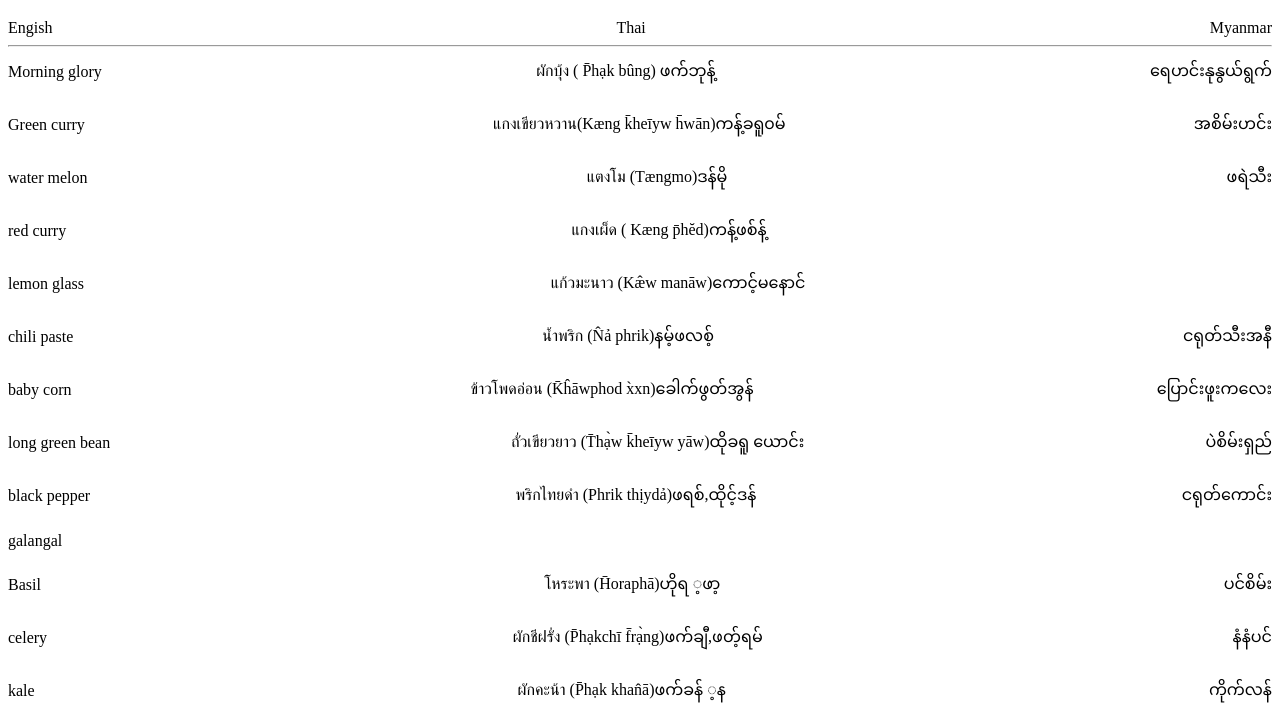
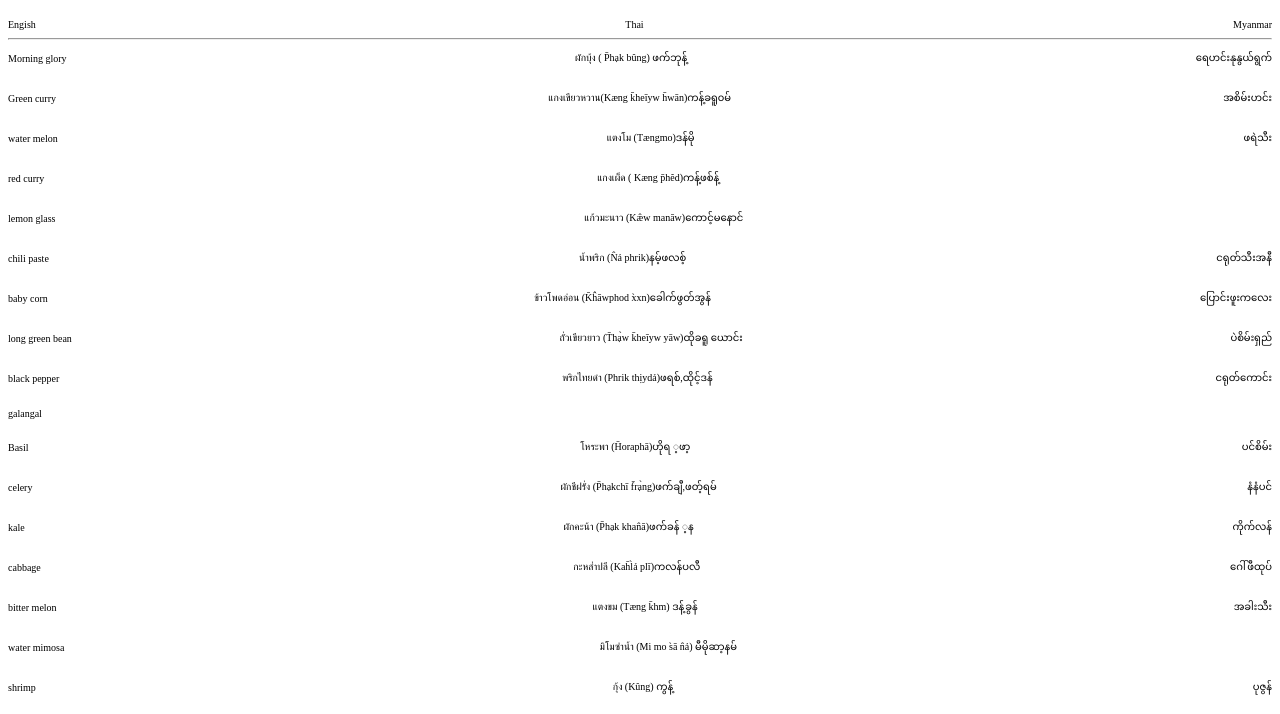
Before and after one commit to eiithu142/Restaurant, a plain HTML site: page index.html in a window 1280 px wide. Shown: the part 61-775 px from the top of the page. Drawn offline with Linux system fonts and the light colour scheme.

Commit message:
Update index.html

```diff
--- a/index.html
+++ b/index.html
@@ -711,5 +711,8 @@
         justify-content: space-between;
         display: flex;
     }
+      .item{
+        font-size: 10px;
+    }
 </style>
 </html>
```
